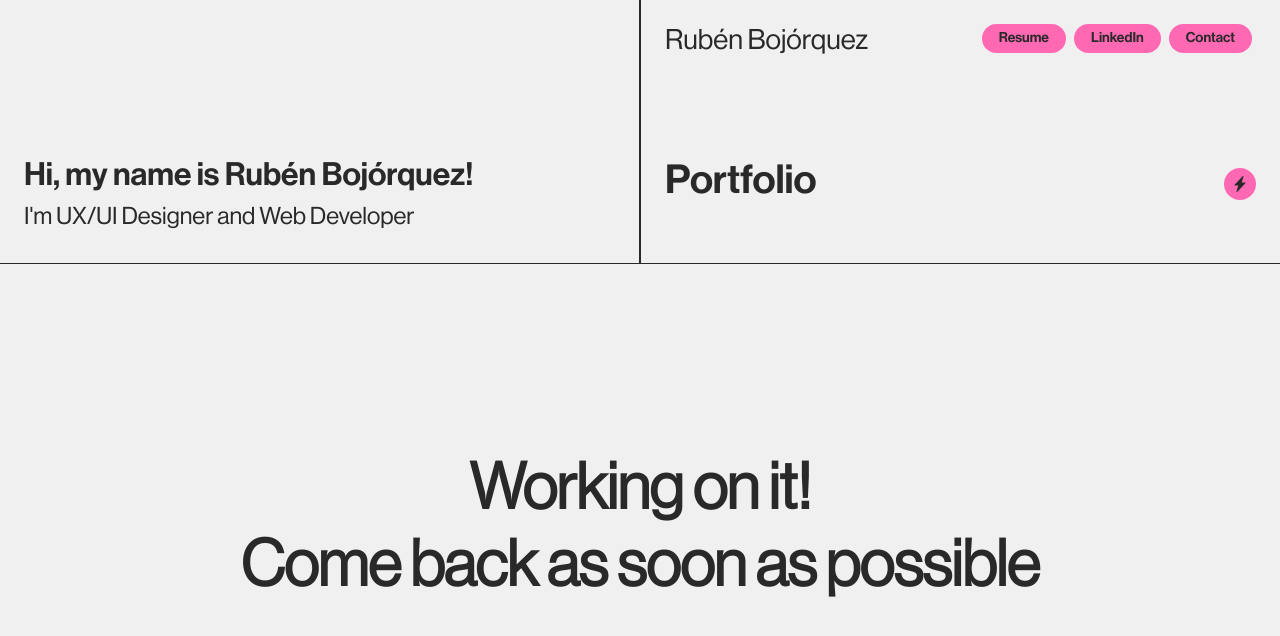
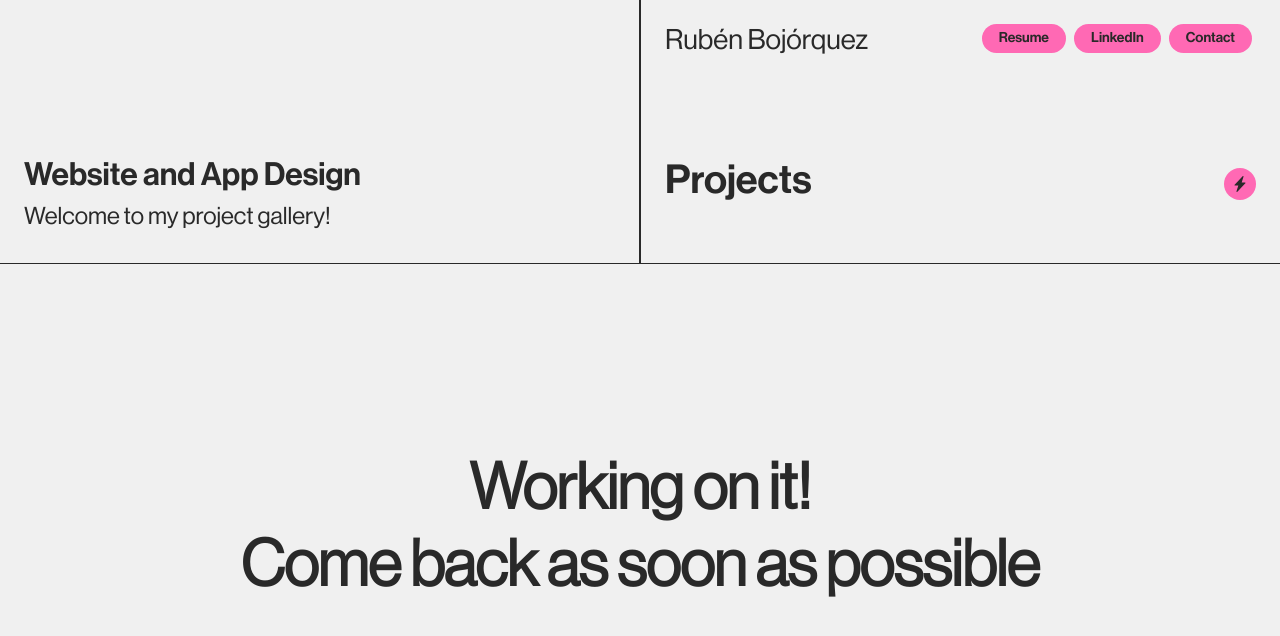
Before and after one commit to JRubenBjrqz/portfolio, an Angular app: page /uxui in a window 1280 px wide. Shown: the top 636 px of the page. Built offline with nearby package versions, Linux system fonts and the light colour scheme.

Commit message:
Dynamic navbar implemented

```diff
--- a/src/app/pages/home/home.component.html
+++ b/src/app/pages/home/home.component.html
@@ -1,4 +1,8 @@
-<navbar></navbar>
+<navbar
+    title="Hi, my name is Rubén Bojórquez!"
+    subtitle="I&#39;m UX/UI Designer and Web Developer"
+    section="Portfolio"
+></navbar>
 <div class="container-fluid h-67">
     <div class="row h-100">
         <div class="col-lg-6">
--- a/src/app/pages/ux-ui-designs/ux-ui-designs.component.html
+++ b/src/app/pages/ux-ui-designs/ux-ui-designs.component.html
@@ -1,4 +1,8 @@
-<navbar></navbar>
+<navbar
+    title="Website and App Design"
+    subtitle="Welcome to my project gallery!"
+    section="Projects"
+></navbar>
 <div class="container-fluid h-67">
     <div class="row h-100">
         <div class="col">
--- a/src/app/pages/visual-designs/visual-designs.component.html
+++ b/src/app/pages/visual-designs/visual-designs.component.html
@@ -1,4 +1,8 @@
-<navbar></navbar>
+<navbar
+    title="Visual Design"
+    subtitle="Step into my visual realm!"
+    section="Presentations"
+></navbar>
 <div class="container-fluid h-67">
     <div class="row h-100">
         <div class="col">
--- a/src/app/shared/navbar/navbar.component.html
+++ b/src/app/shared/navbar/navbar.component.html
@@ -2,8 +2,8 @@
     <div class="row h-100">
         <div class="col-lg-6 d-flex align-items-end p-4 border-box-1">
             <div>
-                <h2 class="fs-neue-65">Hi, my name is Rubén Bojórquez!</h2>
-                <h4 class="fs-neue-55">I&#39;m UX/UI Designer and Web Developer</h4>
+                <h2 class="fs-neue-65">{{title}}</h2>
+                <h4 class="fs-neue-55">{{subtitle}}</h4>
             </div>
         </div>
         <div class="col-lg-6 border-box-2">
@@ -25,7 +25,7 @@
                 </div>
                 <div class="col-12 h-50 p-4">
                     <div class="d-flex justify-content-between align-items-center">
-                        <h1 class="fs-neue-65">Portfolio</h1>
+                        <h1 class="fs-neue-65">{{section}}</h1>
                         <div
                             class="bs-icon-sm bs-icon-circle d-flex justify-content-center align-items-center bs-icon bs-icon-portfolio">
                             <svg class="bi bi-lightning-charge-fill" xmlns="http://www.w3.org/2000/svg" width="1em"
--- a/src/app/shared/navbar/navbar.component.ts
+++ b/src/app/shared/navbar/navbar.component.ts
@@ -1,4 +1,4 @@
-import { Component, OnInit } from '@angular/core';
+import { Component, Input, OnInit } from '@angular/core';
 
 @Component({
   selector: 'navbar',
@@ -7,6 +7,10 @@
 })
 export class NavbarComponent implements OnInit {
 
+  @Input() title: string;
+  @Input() subtitle: string;
+  @Input() section: string;
+
   constructor() { }
 
   ngOnInit(): void {
--- a/tsconfig.json
+++ b/tsconfig.json
@@ -5,6 +5,7 @@
     "baseUrl": "./",
     "outDir": "./dist/out-tsc",
     "forceConsistentCasingInFileNames": true,
+    "strictPropertyInitialization": false,
     "strict": true,
     "noImplicitReturns": true,
     "noFallthroughCasesInSwitch": true,
```
